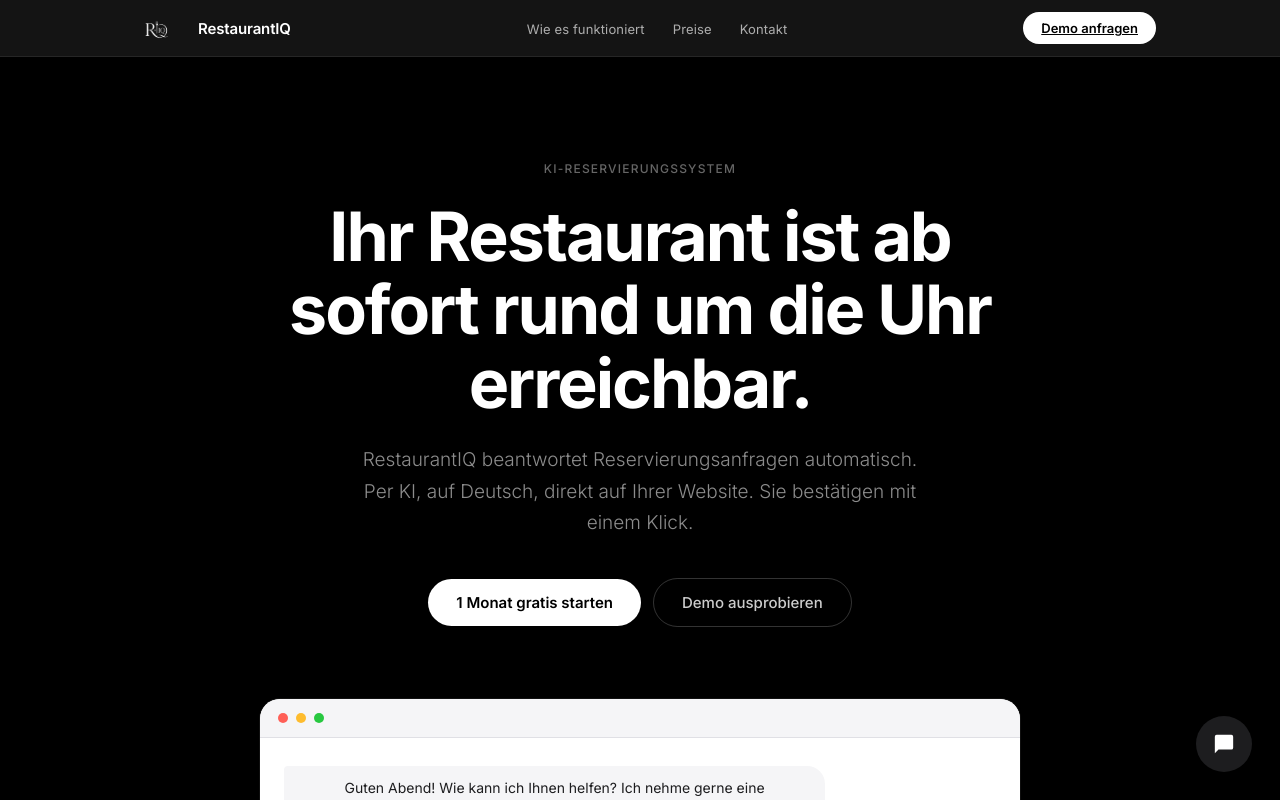
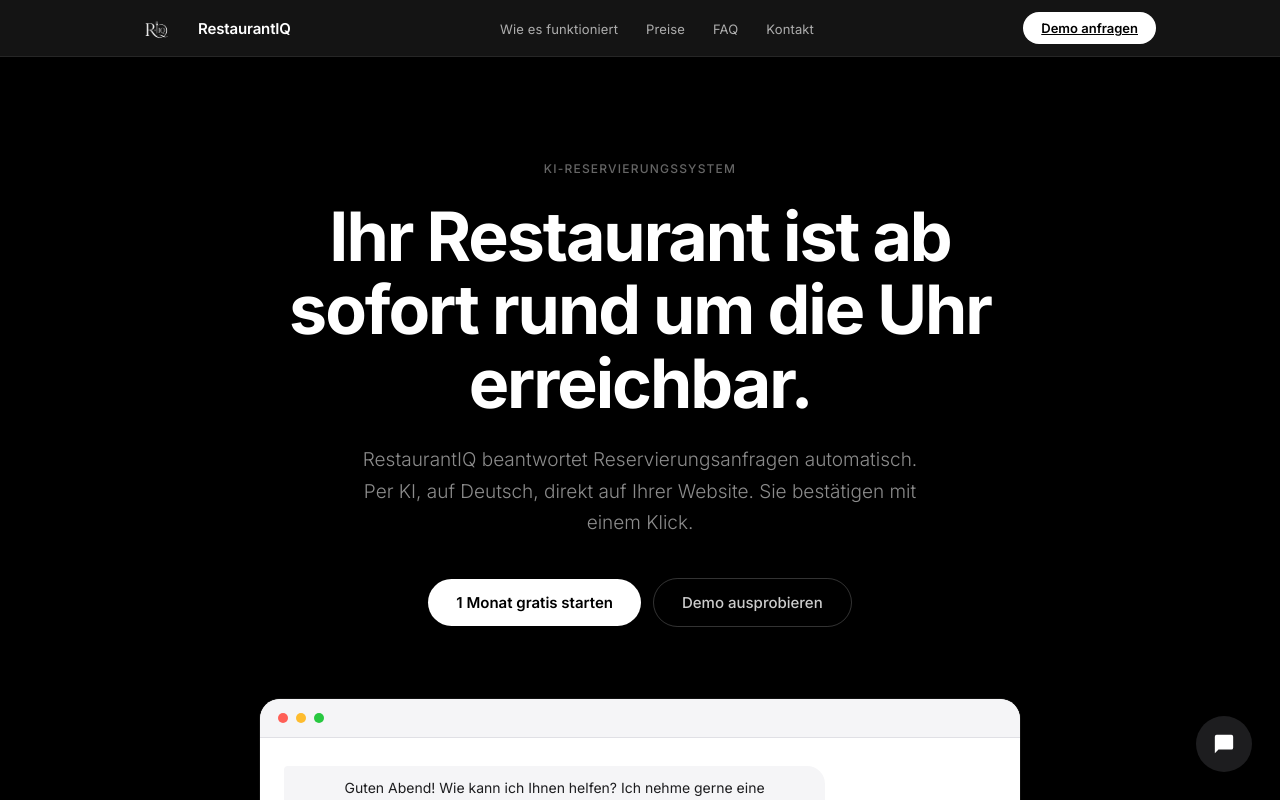
Before and after one commit to RestaurantIQ/website, a Next.js app: page / in a window 1280 px wide. Shown: the top 800 px of the page. Built offline with nearby package versions, Linux system fonts and the light colour scheme.

Commit message:
Add FAQ link to nav and footer

```diff
--- a/pages/index.js
+++ b/pages/index.js
@@ -909,6 +909,7 @@
           <ul className="nav-links">
             <li><a href="#wie-es-funktioniert">Wie es funktioniert</a></li>
             <li><a href="#preise">Preise</a></li>
+            <li><a href="/faq">FAQ</a></li>
             <li><a href="#kontakt">Kontakt</a></li>
           </ul>
           <a href="#kontakt" className="nav-cta">Demo anfragen</a>
@@ -1140,6 +1141,7 @@
           <ul className="footer-links">
             <li><a href="/impressum">Impressum</a></li>
             <li><a href="/datenschutz">Datenschutz</a></li>
+            <li><a href="/faq">FAQ</a></li>
             <li><a href="mailto:team.restaurantiq@gmail.com">team.restaurantiq@gmail.com</a></li>
           </ul>
           <div className="footer-copy">© 2026 Benjamin Zielbauer · RestaurantIQ</div>
```
